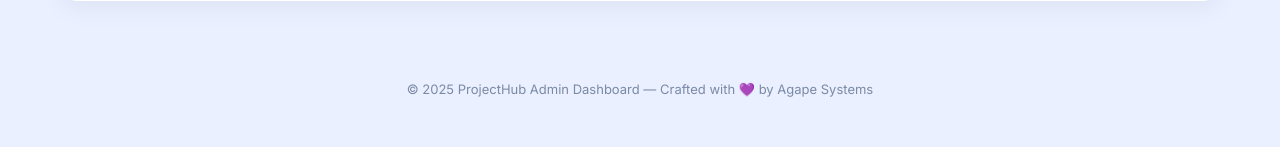
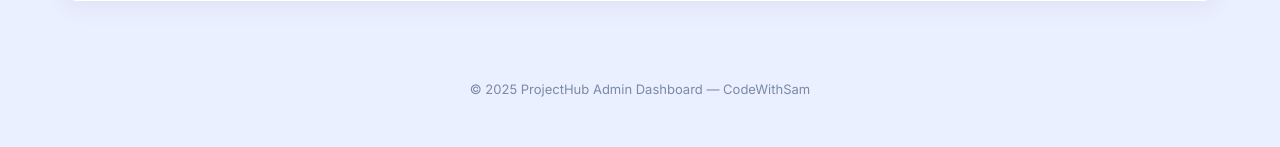
Before and after one commit to brakobby/uploadSystem, a Django app: page /admindash/ in a window 1280 px wide. Shown: the part 917-1064 px from the top of the page. Run offline with Django 5.2, Linux system fonts and the light colour scheme; a user stored in the database is signed in; data comes from the database, SQL or seed files in the repository.

Commit message:
changed brandname

```diff
--- a/uploadSysV1/templates/adminPortal/admin.html
+++ b/uploadSysV1/templates/adminPortal/admin.html
@@ -325,7 +325,7 @@
 
   </div>
 
-  <footer>© 2025 ProjectHub Admin Dashboard — Crafted with 💜 by Agape Systems</footer>
+  <footer>© 2025 ProjectHub Admin Dashboard — CodeWithSam</footer>
 
 </body>
 </html>
```
